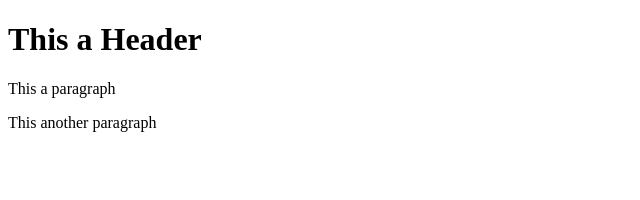
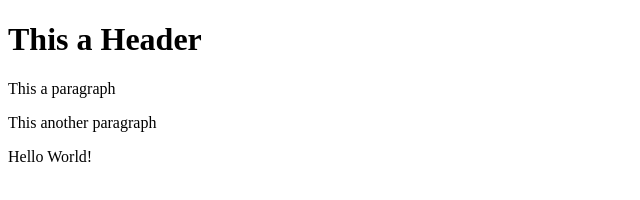
Before and after one commit to simpleman100/git-test, a website: page index.html in a window 1280 px wide. Shown: the whole page, without its empty margins (0-640 px from the left). Drawn offline with Linux system fonts and the light colour scheme.

```diff
--- a/index.html
+++ b/index.html
@@ -4,5 +4,6 @@
         <h1>This a Header</Header></h1>
         <p>This a paragraph</p>
         <p>This another paragraph</p>
+        <p>Hello World!</p>
     </body>
 </html>
```
Also changed, not shown: package.json (added, +24 -0 lines), 2 other files.
